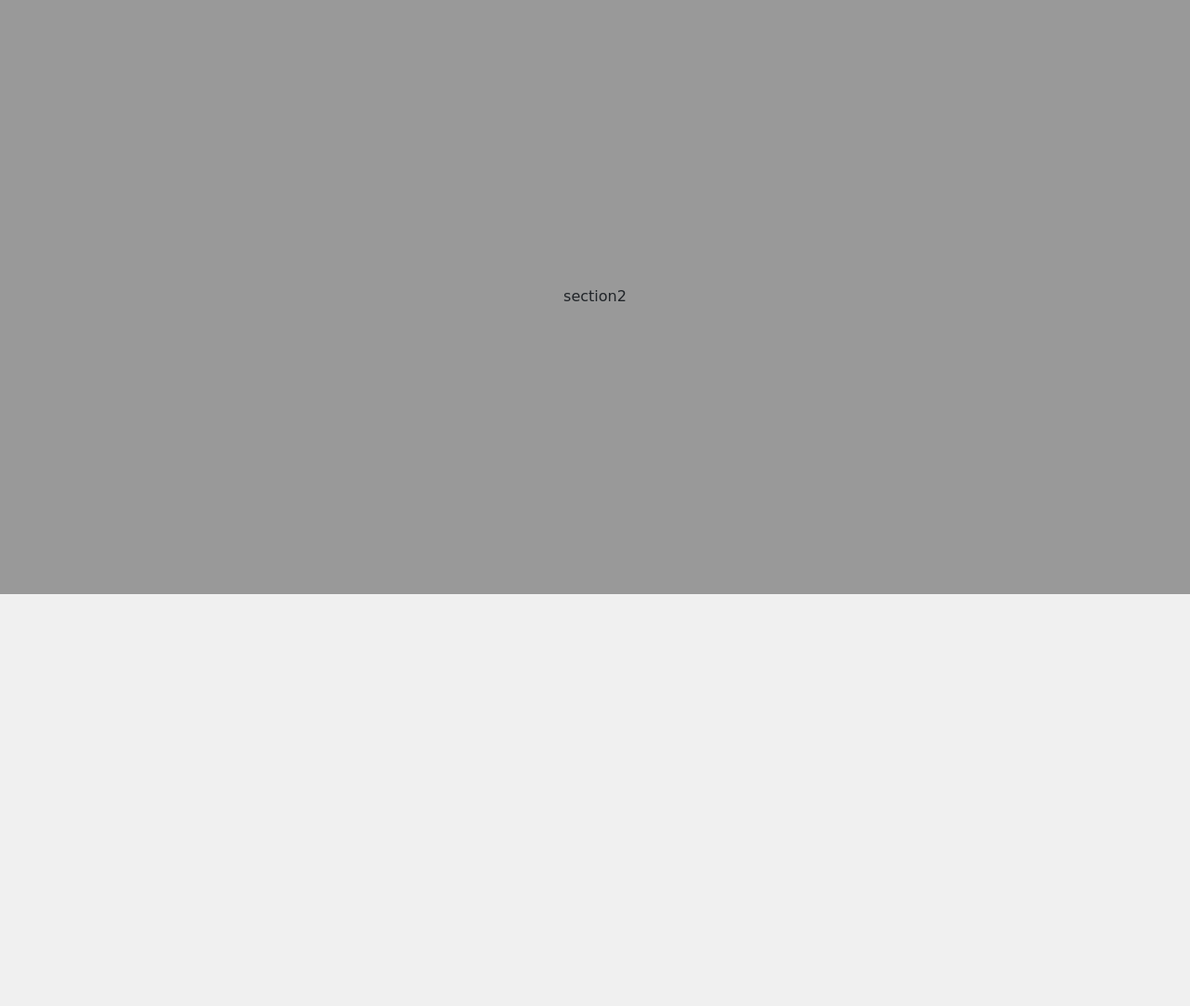
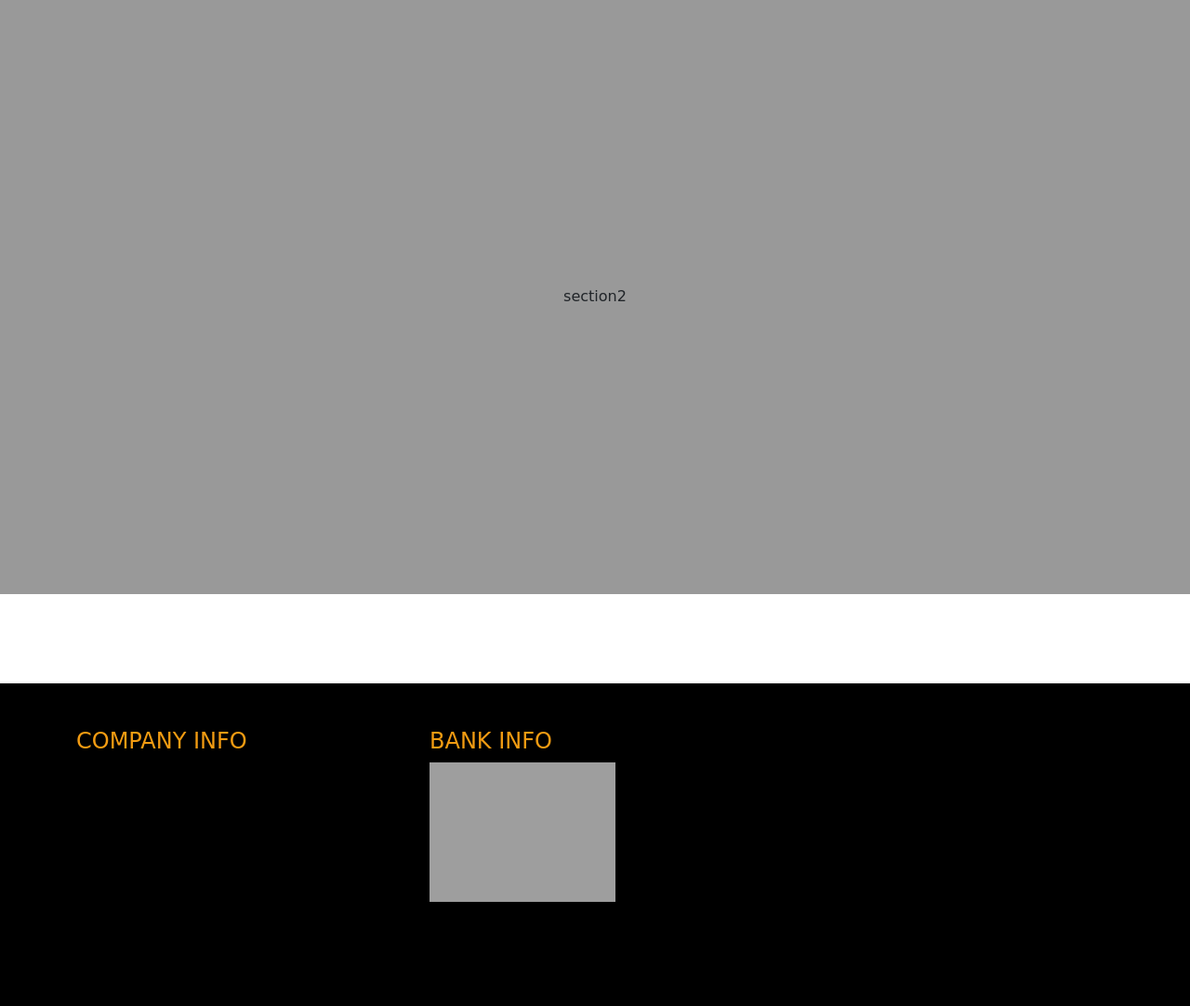
Before and after one commit to 4leaf-njm/DJ_MODUBOX_project, a Django app: template core/templates/core/home.html in a window 1280 px wide. Shown: the part 721-1803 px from the top of the page at 93% size. Before the commit the page ends 1360 px from the top, so only its background shows below. Run offline with Django 3.2, Linux system fonts and the light colour scheme; the template is opened without the code that fills it, so the values that code supplies are empty; parts of the project's set-up code (start-up, migrations or seed data) failed here and were passed over; some libraries are stand-ins or nearby versions; some web fonts are replaced; grey boxes are pictures that could not be loaded.

Commit message:
footer responsivility

```diff
--- a/core/views.py
+++ b/core/views.py
@@ -25,7 +25,7 @@ class CustomTemplateView(TemplateView):
         logo_list = LogoInfo.objects.all()
         context["logo_list"] = logo_list
 
-        footer_info = FooterInfo.objects.all()
+        footer_info = FooterInfo.objects.all().order_by("sort")
         context["footer_list"] = footer_info
         return context
 
--- a/infoapp/admin.py
+++ b/infoapp/admin.py
@@ -10,14 +10,17 @@ class FooterInfoAdmin(admin.ModelAdmin):
     list_display = (
         "title",
         "content",
+        "sort",
         "updated",
     )
     list_display_links = ("title",)
     fields = (
         "title",
         "content",
+        "sort",
         "updated",
     )
+    ordering = ["sort",]
 
     readonly_fields = ("updated",)
 
--- a/infoapp/models.py
+++ b/infoapp/models.py
@@ -16,6 +16,7 @@ class FooterInfo(TimeStamped):
     content = models.CharField(
         "내용", max_length=350, null=False, help_text="푸터에 보일 정보 중 내용 입니다."
     )
+    sort = models.IntegerField("정렬순서", default=1)
 
     def __str__(self):
         return self.title
--- a/static/styles/base.css
+++ b/static/styles/base.css
@@ -6,6 +6,7 @@
 @import "./faq.css";
 @import "./sub_banner.css";
 @import "./design.css";
+@import "./footer.css";
 
 .table-sm {
   font-size: 0.7rem;
--- /dev/null
+++ b/static/styles/footer.css
@@ -0,0 +1,34 @@
+footer {
+  margin-top: 6rem;
+  padding: 3rem 0;
+  background-color: var(--black);
+  color: var(--white);
+  font-size: 0.8rem;
+}
+
+.footer_info {
+  padding-bottom: 4rem;
+}
+
+.footer_info h4 {
+  color: var(--theme);
+}
+
+.footer_info .footer_info_text {
+  margin: 0.4rem 0;
+}
+
+@media screen and (max-width: 576px) {
+  footer {
+    padding: 4rem;
+  }
+
+  .footer_info .header_logo {
+    width: 100%;
+    margin-top: 4rem;
+    display: flex;
+    flex-direction: column;
+    align-items: center;
+    justify-content: center;
+  }
+}
--- a/templates/footer.html
+++ b/templates/footer.html
@@ -1,19 +1,43 @@
 <footer>
+  <div class="container">
+    <div class="row">
+      <div class="col-xs-12 col-sm-4 footer_info">
+        <h4>COMPANY INFO</h4>
+
+        {% for footer in footer_list %}
+        <div class="footer_info_text">
+          <span>{{footer.title}} : </span>
+          <span>{{footer.content}}</span>
+        </div>
+        {% endfor %}
+      </div>
+      <div class="col-xs-12 col-sm-4 footer_info">
+        <h4>BANK INFO</h4>
+
+        <img
+          width="200px"
+          src="https://blog.kakaocdn.net/dn/qAwyo/btqyWLbmOAD/9eqyPAko6fuK9ycDeAcYrk/img.jpg"
+          alt="bank_logo"
+        />
+      </div>
+      <div class="col-xs-12 col-sm-4 footer_info">
         <a class="header_logo" href="{% url 'core:home' %}">
           {% for logo in logo_list %}
           <!--  -->
           {% if logo.title == "Footer LOGO - [PC VERSION]" %}
-    <img width="120px" src="{{logo.logo_file.url}}" alt="{{logo.title}}" />
+          <img
+            width="120px"
+            src="{{logo.logo_file.url}}"
+            alt="{{logo.title}}"
+          />
           {% endif %}
           <!--  -->
 
           {% endfor %}
         </a>
+      </div>
+    </div>
+  </div>
+</footer>
 
-  {% for footer in footer_list %}
-  <div>
-    <span>{{footer.title}} : </span>
-    <span>{{footer.content}}</span>
-  </div>
-  {% endfor %}
-</footer>
+<div></div>
```
Also changed, not shown: infoapp/migrations/0002_footerinfo_sort.py (added), infoapp/migrations/0003_alter_footerinfo_sort.py (added), media/logo/스크린샷_2021-07-29_오후_2.20.38.png (added), media/logo/스크린샷_2021-07-29_오후_2.20.38_GgWVlf0.png (added). Lines whose indentation alone changed are shown as unchanged.
